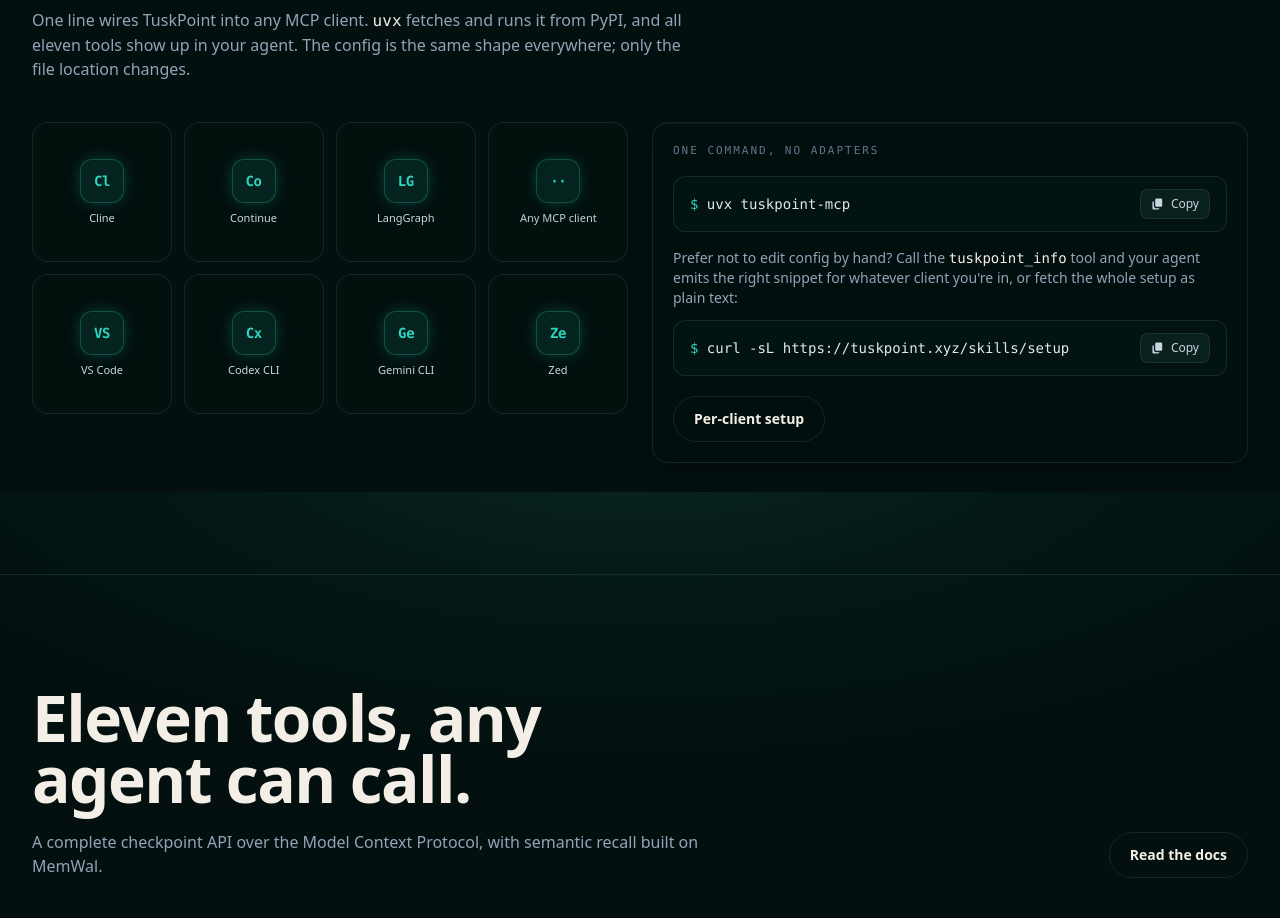
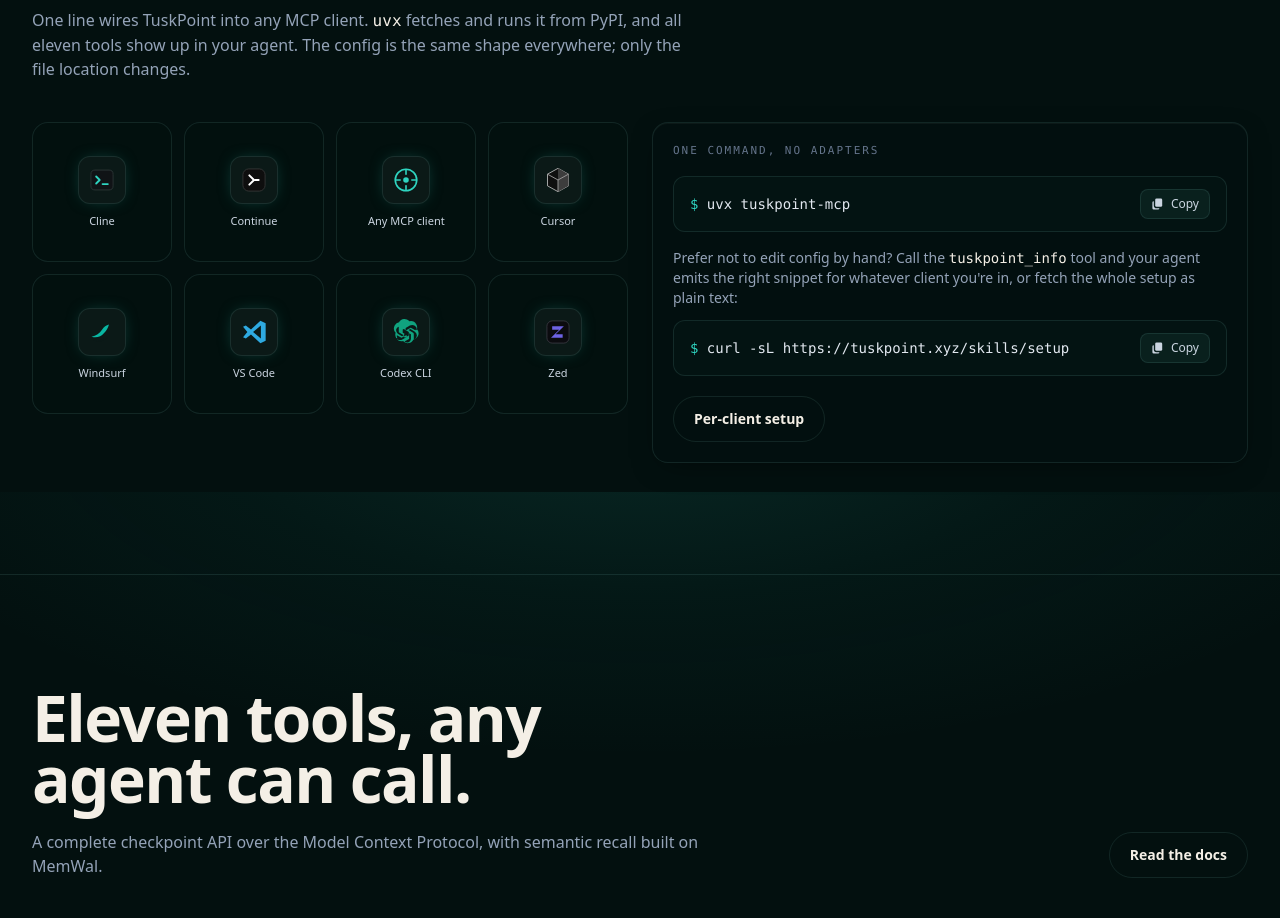
Before and after one commit to faithabiodun/tuskpoint, a Next.js app in the folder web/: page / in a window 1280 px wide. Shown: the part 4308-5226 px from the top of the page. Built offline with nearby package versions, Linux system fonts and the light colour scheme.

Commit message:
site: use real client brand logos in the rotating grid
Swap the monogram tiles for inline-SVG brand marks (Claude, Gemini,
Cursor, Windsurf, VS Code, Codex, Zed, Cline, Continue, any MCP client)
and scope the grid to AI coding clients only, dropping the stack items.

```diff
--- /dev/null
+++ b/web/src/components/ClientLogos.tsx
@@ -0,0 +1,149 @@
+/**
+ * Brand marks for the MCP clients TuskPoint plugs into, drawn inline as SVG so
+ * they scale crisply with no external asset requests and never 404. Each is a
+ * simplified, recognizable rendition of the product's logo in a single
+ * currentColor-friendly form; sized by the caller via className.
+ */
+import type { ReactNode } from "react";
+
+type IconProps = { className?: string };
+
+// Anthropic / Claude — the radial "sunburst" mark.
+function Claude({ className }: IconProps) {
+  return (
+    <svg viewBox="0 0 24 24" className={className} fill="#D97757" aria-hidden>
+      <path d="M4.7 15.5 8.9 4.6h2.3l4.2 10.9h-2.2l-.86-2.36H7.7l-.86 2.36H4.7Zm3.6-4.2h3.1L10 7.0l-1.7 4.3Z" />
+      <path d="M13.1 15.5 17.3 4.6h2.3l-4.2 10.9h-2.3Z" opacity="0.85" />
+    </svg>
+  );
+}
+
+// Google Gemini — the four-point spark.
+function Gemini({ className }: IconProps) {
+  return (
+    <svg viewBox="0 0 24 24" className={className} aria-hidden>
+      <defs>
+        <linearGradient id="gem-g" x1="0" y1="0" x2="24" y2="24">
+          <stop offset="0%" stopColor="#4796E3" />
+          <stop offset="50%" stopColor="#9177C7" />
+          <stop offset="100%" stopColor="#D96570" />
+        </linearGradient>
+      </defs>
+      <path
+        d="M12 1c.4 5.6 4.4 9.6 10 10-5.6.4-9.6 4.4-10 10-.4-5.6-4.4-9.6-10-10C7.6 10.6 11.6 6.6 12 1Z"
+        fill="url(#gem-g)"
+      />
+    </svg>
+  );
+}
+
+// Cursor — the layered cube/cursor wedge.
+function Cursor({ className }: IconProps) {
+  return (
+    <svg viewBox="0 0 24 24" className={className} aria-hidden>
+      <path d="M12 2 21 7v10l-9 5-9-5V7l9-5Z" fill="#0F0F0F" stroke="#E4E4E4" strokeWidth="0.6" />
+      <path d="M12 2v20l9-5V7l-9-5Z" fill="#3D3D3D" />
+      <path d="M3 7l9 5 9-5" fill="none" stroke="#9b9b9b" strokeWidth="0.8" />
+      <path d="M12 12v10" stroke="#9b9b9b" strokeWidth="0.8" />
+    </svg>
+  );
+}
+
+// Windsurf — Codeium's wind/wing arc.
+function Windsurf({ className }: IconProps) {
+  return (
+    <svg viewBox="0 0 24 24" className={className} aria-hidden>
+      <path
+        d="M3 16c4-1 7-3 9-6 1.6-2.4 3.6-4 6-4.5-1 3.2-2.4 5.7-4.4 7.6C11.2 16 7.3 17.3 3 16Z"
+        fill="#09B6A2"
+      />
+      <path d="M4 19c5 .8 9.5-.4 13-3.4-2.7 4-7 5.7-13 3.4Z" fill="#0A1B1A" opacity="0.45" />
+    </svg>
+  );
+}
+
+// VS Code — the blue ribbon mark.
+function VSCode({ className }: IconProps) {
+  return (
+    <svg viewBox="0 0 24 24" className={className} aria-hidden>
+      <path
+        d="M17.5 2.3 9.4 9.8 5 6.4 2.6 7.6 6.3 12l-3.7 4.4L5 17.6l4.4-3.4 8.1 7.5L22 19.6V4.4L17.5 2.3Zm.4 4.1v11.2L11.2 12l6.7-5.6Z"
+        fill="#2EA9E0"
+      />
+    </svg>
+  );
+}
+
+// OpenAI Codex — the OpenAI knot.
+function Codex({ className }: IconProps) {
+  return (
+    <svg viewBox="0 0 24 24" className={className} fill="#10A37F" aria-hidden>
+      <path d="M21.3 9.9a5.4 5.4 0 0 0-.5-4.5 5.5 5.5 0 0 0-5.9-2.6A5.4 5.4 0 0 0 6 3.7a5.4 5.4 0 0 0-3.6 2.6 5.5 5.5 0 0 0 .7 6.4 5.4 5.4 0 0 0 .5 4.5 5.5 5.5 0 0 0 5.9 2.6 5.4 5.4 0 0 0 8.9-1.3 5.4 5.4 0 0 0 3.6-2.6 5.5 5.5 0 0 0-.7-6.4Zm-8 11.2a4 4 0 0 1-2.6-.9l3.5-2 .5-.3v-4.9l1.5.9v4a4 4 0 0 1-4 3.2h-.4Zm-8.6-3.7a4 4 0 0 1-.5-2.7l3.5 2 .5.3 4.3-2.5v1.8l-3.6 2.1a4 4 0 0 1-5.5-1.5l.8.5Zm-1-8a4 4 0 0 1 2.1-1.8v4.6l4.3 2.5-1.5.9-3.6-2.1a4 4 0 0 1-1.3-4.1Zm14.8 3.4-4.3-2.5 1.5-.9 3.6 2.1a4 4 0 0 1-.6 7.2v-4.6l-.2-1.3Zm1.5-2.2-3.5-2-.5-.3-4.3 2.5V8.6l3.6-2.1a4 4 0 0 1 5.9 4.1l-.7-.8Zm-9.3 3-1.5-.9V9.8a4 4 0 0 1 .9-.4l4.3 2.5v3l-3.6 2-.5-2.3Z" />
+    </svg>
+  );
+}
+
+// Zed — the bracketed Z.
+function Zed({ className }: IconProps) {
+  return (
+    <svg viewBox="0 0 24 24" className={className} aria-hidden>
+      <rect x="2.5" y="2.5" width="19" height="19" rx="4.5" fill="#0B0B0F" stroke="#3b3b44" strokeWidth="0.7" />
+      <path d="M7 7h10l-7 7h6v3H6l7-7H7V7Z" fill="#6E63E5" />
+    </svg>
+  );
+}
+
+// Cline — terminal bracket.
+function Cline({ className }: IconProps) {
+  return (
+    <svg viewBox="0 0 24 24" className={className} aria-hidden>
+      <rect x="2.5" y="3.5" width="19" height="17" rx="3.5" fill="#101316" stroke="#2f3a3a" strokeWidth="0.7" />
+      <path d="M7 9l3 3-3 3" fill="none" stroke="#2fd4c0" strokeWidth="1.6" strokeLinecap="round" strokeLinejoin="round" />
+      <path d="M12.5 15.5h4.5" stroke="#2fd4c0" strokeWidth="1.6" strokeLinecap="round" />
+    </svg>
+  );
+}
+
+// Continue — the continue ">" chevrons.
+function Continue({ className }: IconProps) {
+  return (
+    <svg viewBox="0 0 24 24" className={className} aria-hidden>
+      <rect x="2.5" y="2.5" width="19" height="19" rx="5" fill="#0E0E0E" stroke="#3a3a3a" strokeWidth="0.7" />
+      <path d="M8 8l4 4-4 4M13 12h3" fill="none" stroke="#fff" strokeWidth="1.7" strokeLinecap="round" strokeLinejoin="round" />
+    </svg>
+  );
+}
+
+// Generic MCP plug — for "any MCP client".
+function AnyMCP({ className }: IconProps) {
+  return (
+    <svg viewBox="0 0 24 24" className={className} aria-hidden>
+      <circle cx="12" cy="12" r="9.2" fill="none" stroke="#2fd4c0" strokeWidth="1.4" />
+      <circle cx="12" cy="12" r="2.4" fill="#2fd4c0" />
+      <g stroke="#2fd4c0" strokeWidth="1.4" strokeLinecap="round">
+        <line x1="12" y1="3" x2="12" y2="7" />
+        <line x1="12" y1="17" x2="12" y2="21" />
+        <line x1="3" y1="12" x2="7" y2="12" />
+        <line x1="17" y1="12" x2="21" y2="12" />
+      </g>
+    </svg>
+  );
+}
+
+export type ClientLogo = { label: string; Icon: (p: IconProps) => ReactNode };
+
+// AI coding clients / agents only (no stack items). Each maps to a real config
+// in the `tuskpoint_info` tool and the /docs/clients page.
+export const CLIENT_LOGOS: ClientLogo[] = [
+  { label: "Claude Code", Icon: Claude },
+  { label: "Claude Desktop", Icon: Claude },
+  { label: "Gemini CLI", Icon: Gemini },
+  { label: "Cursor", Icon: Cursor },
+  { label: "Windsurf", Icon: Windsurf },
+  { label: "VS Code", Icon: VSCode },
+  { label: "Codex CLI", Icon: Codex },
+  { label: "Zed", Icon: Zed },
+  { label: "Cline", Icon: Cline },
+  { label: "Continue", Icon: Continue },
+  { label: "Any MCP client", Icon: AnyMCP },
+];
--- a/web/src/components/LogoGrid.tsx
+++ b/web/src/components/LogoGrid.tsx
@@ -1,45 +1,25 @@
 "use client";
 
 import { useEffect, useState } from "react";
-
-// Every client / runtime that can drive TuskPoint over MCP, plus the stack it
-// runs on. Each entry maps to a real config in the `tuskpoint_info` tool and
-// the /docs/clients page, so nothing here is aspirational. The `mark` is a
-// brand-neutral monogram (no third-party logo assets) drawn inline as an SVG.
-export type Client = { label: string; mark: string };
-
-const CLIENTS: Client[] = [
-  { label: "Claude Code", mark: "CC" },
-  { label: "Claude Desktop", mark: "CD" },
-  { label: "Cursor", mark: "Cu" },
-  { label: "Windsurf", mark: "Wi" },
-  { label: "VS Code", mark: "VS" },
-  { label: "Codex CLI", mark: "Cx" },
-  { label: "Gemini CLI", mark: "Ge" },
-  { label: "Zed", mark: "Ze" },
-  { label: "Cline", mark: "Cl" },
-  { label: "Continue", mark: "Co" },
-  { label: "LangGraph", mark: "LG" },
-  { label: "Any MCP client", mark: "··" },
-];
+import { CLIENT_LOGOS, type ClientLogo } from "./ClientLogos";
 
 // Number of visible tiles in the grid. Each tile owns a disjoint slice of the
-// client pool and cycles through it, so the whole grid is always "rotating".
+// client pool and cycles through it, so the whole grid is always "rotating"
+// through the real MCP clients TuskPoint plugs into.
 const TILES = 8;
 
-function tilePools(): Client[][] {
-  const pools: Client[][] = Array.from({ length: TILES }, () => []);
-  CLIENTS.forEach((c, i) => pools[i % TILES].push(c));
+function tilePools(): ClientLogo[][] {
+  const pools: ClientLogo[][] = Array.from({ length: TILES }, () => []);
+  CLIENT_LOGOS.forEach((c, i) => pools[i % TILES].push(c));
   return pools;
 }
 
-function Tile({ pool, delay }: { pool: Client[]; delay: number }) {
+function Tile({ pool, delay }: { pool: ClientLogo[]; delay: number }) {
   const [idx, setIdx] = useState(0);
   const [phase, setPhase] = useState<"in" | "out">("in");
 
   useEffect(() => {
     if (pool.length < 2) return;
-    // Start each tile's cycle on its own offset so they don't flip in unison.
     let mounted = true;
     const hold = 2600;
     let outTimer: ReturnType<typeof setTimeout>;
@@ -69,17 +49,18 @@
   }, [pool, delay]);
 
   const c = pool[idx];
+  const Icon = c.Icon;
 
   return (
-    <div className="group flex aspect-square flex-col items-center justify-center gap-2 rounded-2xl border border-line bg-ink-950/50 p-3 transition-colors hover:border-flame/40 hover:bg-ink-900/60">
+    <div className="group flex aspect-square flex-col items-center justify-center gap-2.5 rounded-2xl border border-line bg-ink-950/50 p-3 transition-colors hover:border-flame/40 hover:bg-ink-900/60">
       <div
         key={`${c.label}-${phase}`}
-        className={`flex flex-col items-center gap-2 ${
+        className={`flex flex-col items-center gap-2.5 ${
           phase === "out" ? "animate-tile-out" : "animate-tile-in"
         }`}
       >
-        <span className="flex h-11 w-11 items-center justify-center rounded-xl border border-flame/25 bg-flame/10 font-mono text-sm font-bold tracking-tight text-flame shadow-[0_0_18px_-6px_rgba(47,212,192,0.55)]">
-          {c.mark}
+        <span className="flex h-12 w-12 items-center justify-center rounded-xl border border-line bg-white/[0.04] p-2 shadow-[0_0_18px_-8px_rgba(47,212,192,0.5)]">
+          <Icon className="h-7 w-7" />
         </span>
         <span className="text-center text-[11px] font-medium leading-tight text-slate-300">
           {c.label}
@@ -94,7 +75,7 @@
   return (
     <div
       className="grid grid-cols-2 gap-3 sm:grid-cols-4"
-      aria-label="MCP clients and runtimes TuskPoint plugs into"
+      aria-label="MCP clients TuskPoint plugs into"
     >
       {pools.map((pool, i) => (
         <Tile key={i} pool={pool} delay={i * 320} />
```
